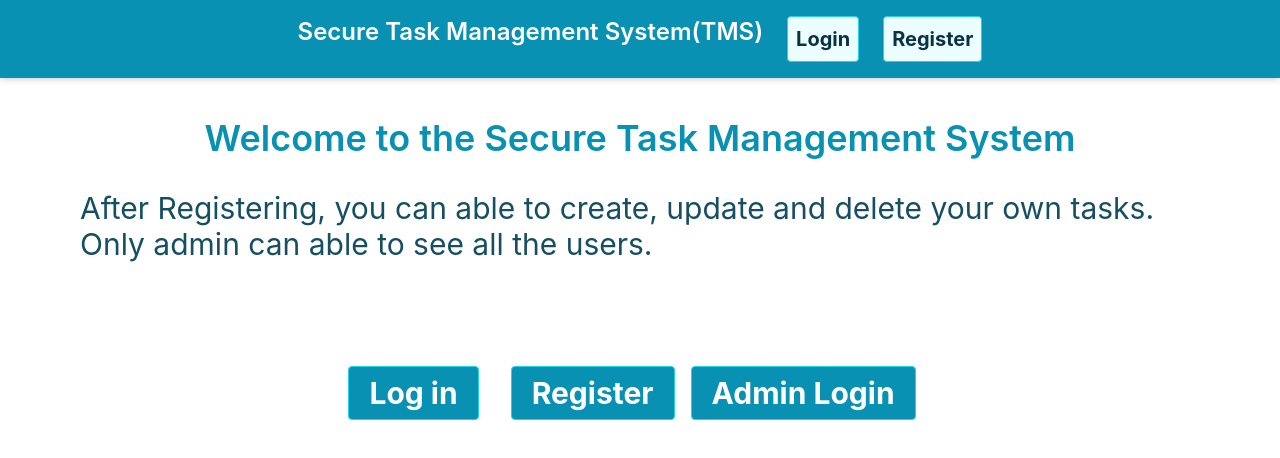
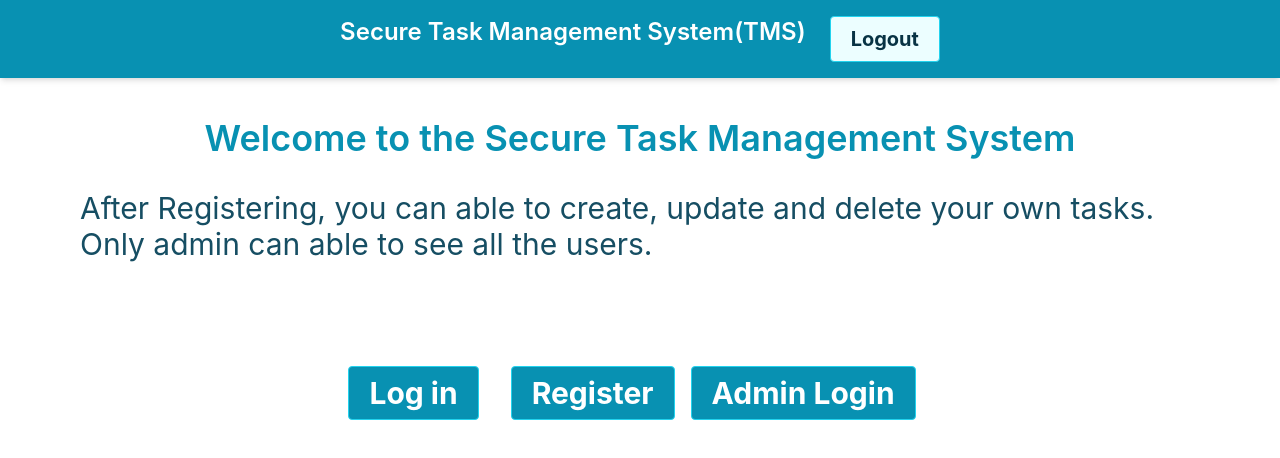
Before and after one commit to mihadcse/Secure_Task_Management_System, a React (Create React App) app in the folder frontend_tms/: page / in a window 1280 px wide. Shown: the top 458 px of the page. Built offline with nearby package versions, Linux system fonts and the light colour scheme; sample sign-in values are in the browser's storage.

Commit message:
Navigation bar Updated. For logged in and logged out, Navbar options will be different

```diff
--- a/frontend_tms/src/components/Navbar.js
+++ b/frontend_tms/src/components/Navbar.js
@@ -1,21 +1,46 @@
 import React from 'react'
-import { Link } from "react-router-dom";
+import { Link, useNavigate } from "react-router-dom";
 
 
 const Navbar = () => {
+    const navigate = useNavigate();
+
+    const handleLogout = () => {
+        localStorage.removeItem('token'); // Remove the token from localStorage
+        navigate('/');
+    };
+
+    const token = localStorage.getItem('token');  // Check if user is logged in
+
     return (
         <nav className="bg-cyan-600 p-4 shadow-md">
             <ul className="flex justify-center space-x-6 text-white font-semibold">
-                <li>
-                    <Link to="/" className="hover:text-cyan-950 text-2xl">Secure Task Management System(TMS)</Link>
-                </li>
-                <Link to="/login" className='py-2 px-2 border text-xl  border-cyan-400 rounded bg-cyan-50 text-cyan-950 font-bold
+                {/* If user is logged in, show only the system name and logout button */}
+                {token ? (
+                    <>
+                        <li className="text-2xl">Secure Task Management System(TMS)</li>
+                        <button
+                            onClick={handleLogout}
+                            className="py-2 px-5 border text-xl border-cyan-400 rounded bg-cyan-50 text-cyan-950 font-bold hover:bg-cyan-900 hover:border-cyan-800 hover:text-white"
+                        >
+                            Logout
+                        </button>
+                    </>
+                ) : (
+                    // If not logged in, show login and register links
+                    <>
+                        <li>
+                            <Link to="/" className="hover:text-cyan-950 text-2xl">Secure Task Management System(TMS)</Link>
+                        </li>
+                        <Link to="/login" className='py-2 px-2 border text-xl  border-cyan-400 rounded bg-cyan-50 text-cyan-950 font-bold
                      hover:bg-cyan-900 hover:border-cyan-800 hover:text-white'>Login</Link>
 
-                <Link to="/register" className='py-2 px-2 border text-xl border-cyan-400 rounded bg-cyan-50 text-cyan-950 font-bold
+                        <Link to="/register" className='py-2 px-2 border text-xl border-cyan-400 rounded bg-cyan-50 text-cyan-950 font-bold
                      hover:bg-cyan-900 hover:border-cyan-800 hover:text-white'>Register</Link>
+                    </>
+                )}
+            </ul>
 
-            </ul>
         </nav>
     )
 }
```
